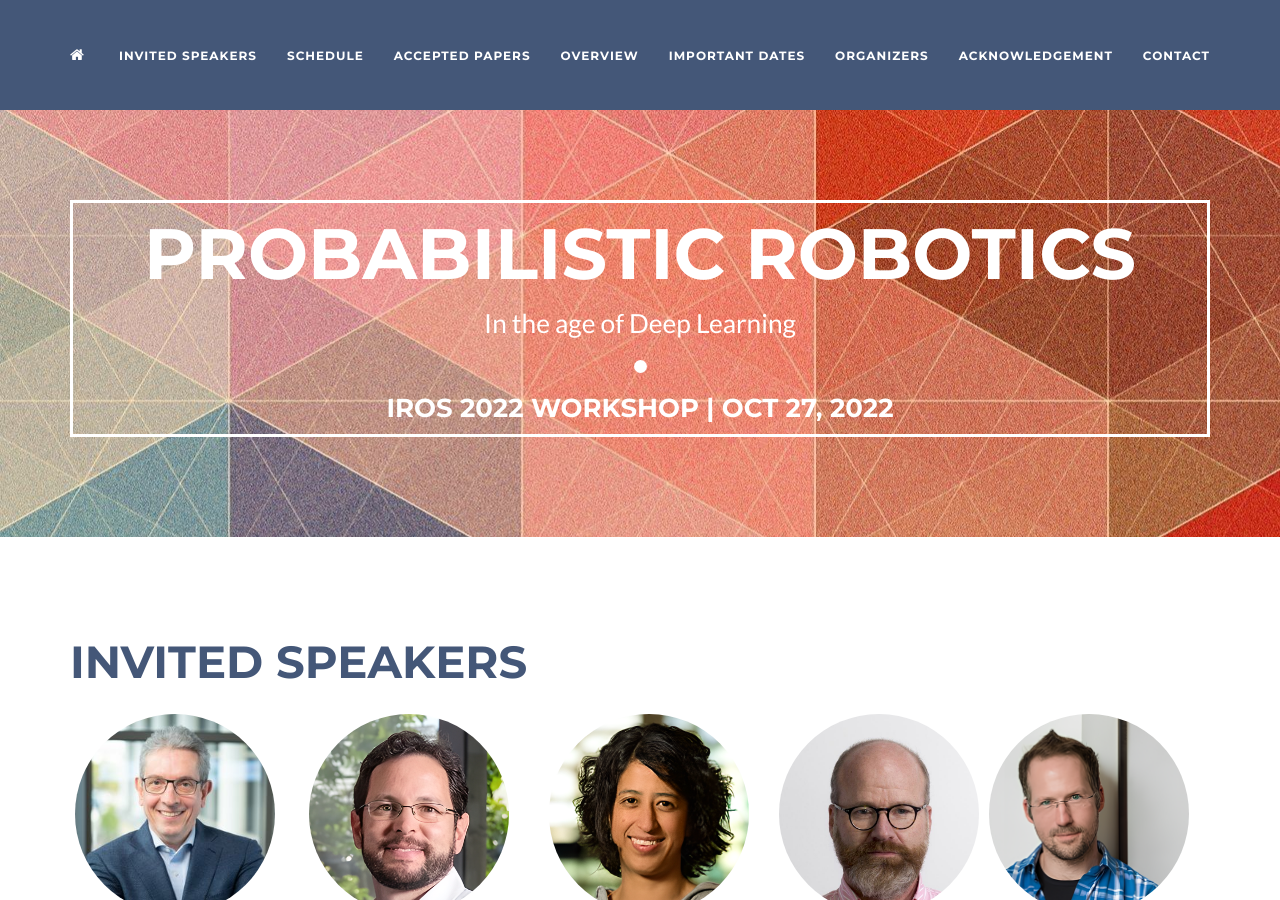
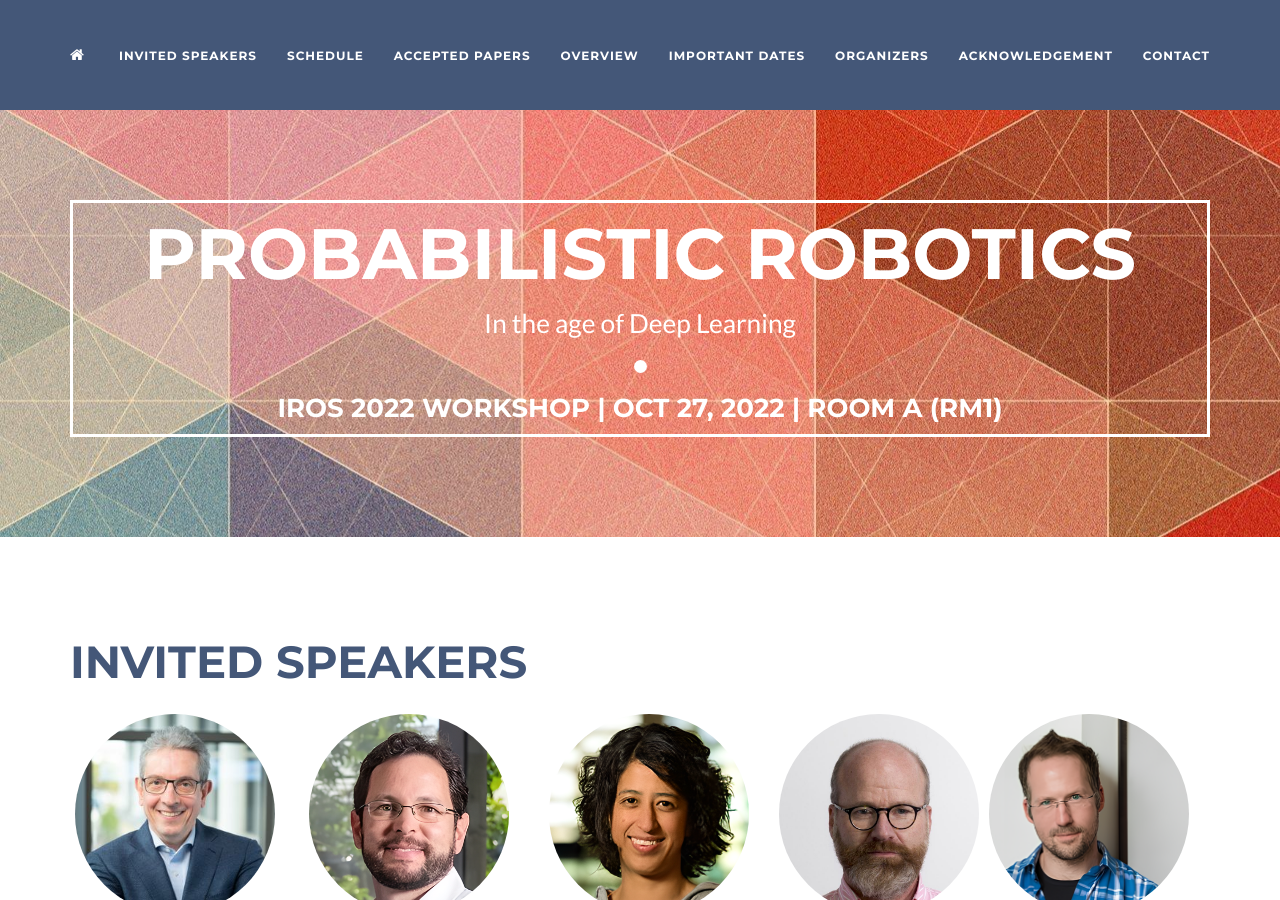
Before and after one commit to probabilisticrobotics/probabilisticrobotics.github.io, a Jekyll site: the page built from _posts/2022-01-08-contact.md, in a window 1280 px wide and 900 px high. Built offline with Jekyll 4.4.1, drawn with Linux system fonts in a browser that asks for light colours.

Commit message:
Adds room to header

```diff
--- a/_includes/header.html
+++ b/_includes/header.html
@@ -9,7 +9,7 @@
                     <!--<hr class="star-light" />-->
                     <span class="skills">{{ site.skills }}</span>
                     <h3 style="height: 0.5em; width: 0.5em; background-color: white; border-radius: 50%; margin-top: 0.7em; margin-left: auto; margin-right: auto;"></h3>
-                    <h3>IROS 2022 Workshop | Oct 27, 2022</h3>
+                    <h3>IROS 2022 Workshop | Oct 27, 2022 | Room A (Rm1)</h3>
                 </div>
             </div>
         </div>
```
